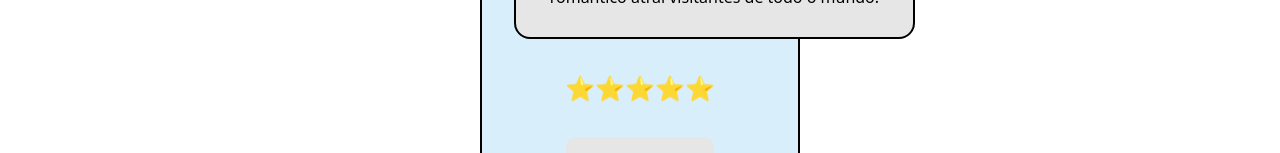
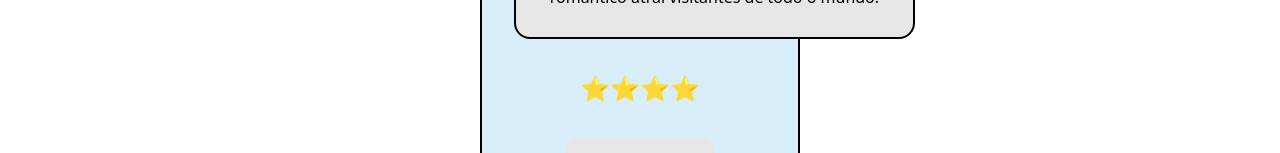
Before and after one commit to vitorcecato-sesi/desafio2-react-routes, a React (Vite) app: page /paris-franca in a window 1280 px wide. Shown: the part 734-887 px from the top of the page. Built offline with nearby package versions, Linux system fonts and the light colour scheme.

Commit message:
Estrela da França Arrumada

```diff
--- a/src/pages/page2.jsx
+++ b/src/pages/page2.jsx
@@ -13,7 +13,7 @@ function Pagina2 () {
        Foto="https://img.static-af.com/transform/45cb9a13-b167-4842-8ea8-05d0cc7a4d04/"
        Titulo="Paris - França"
        Descricao="Paris, a capital da França, é famosa por sua beleza e cultura. A Torre Eiffel, o Louvre e a Catedral de Notre-Dame são ícones da cidade. Com seus cafés e restaurantes, Paris é um paraíso gastronômico. A cidade é um centro de arte, moda e história. Seu charme romântico atrai visitantes de todo o mundo."
-       Estrelas="⭐⭐⭐⭐⭐"
+       Estrelas="⭐⭐⭐⭐"
        Valor="Valor: R$ 5000,00"
        Proximo='Proximo'
        Link="http://localhost:5173/disney-eua"
```
